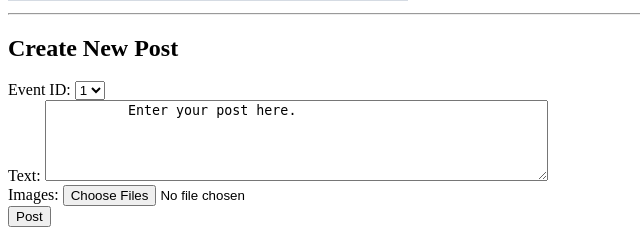
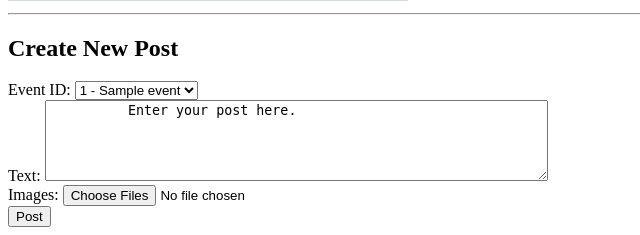
Before and after one commit to knative-portability/large-events, a Flask app: template pageserve/templates/index.html in a window 1280 px wide. Shown: the part 647-882 px from the top of the page, without its empty margins (0-640 px from the left). Run offline with Flask 2, Linux system fonts and the light colour scheme; the template is opened without the code that fills it: most values are stand-ins (such as "Sample title", 1, 10 or a date in 2020); grey boxes marked "Sample" are stand-in pictures; parts of the project's set-up code (start-up, migrations or seed data) failed here and were passed over; some libraries are stand-ins or nearby versions.

Commit message:
Better formatting for picker

```diff
--- a/pageserve/app.py
+++ b/pageserve/app.py
@@ -31,6 +31,7 @@ def index():
             'index.html',
             posts=get_posts(),
             auth=has_edit_access(get_user()),
+            events=get_events(),
             app_config=app.config
         )
     except RuntimeError as error:
--- a/pageserve/templates/index.html
+++ b/pageserve/templates/index.html
@@ -54,8 +54,8 @@ limitations under the License.
     <div>
         <label for="event_id">Event ID:</label>
         <select id="event_id" name="event_id">
-            {% for id in event_id_list %}
-            <option value="{{ id }}">{{ id }}</option>
+            {% for event in events %}
+            <option value="{{ event.event_id['$oid'] }}">{{ event.event_id['$oid'] }} - {{ event.name }}</option>
             {% endfor %}
         </select>
     </div>
```
